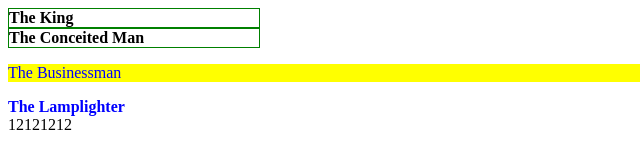
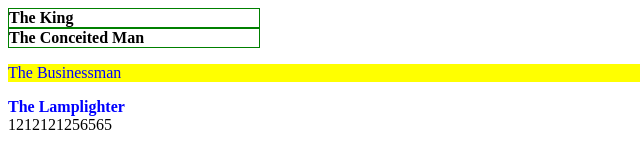
Before and after one commit to tenull/tenull2.github.io, a plain HTML site: page index.html in a window 1280 px wide. Shown: the full height of the page, 0-640 px from the left. Drawn offline with Linux system fonts and the light colour scheme.

Commit message:
Update index.html

```diff
--- a/index.html
+++ b/index.html
@@ -13,6 +13,6 @@
       </div>
       <p id="b550" class="asteroid big">The Businessman</p>
       <div id="b329" class="asteroid b329 big">The Lamplighter</div>
-      <div>12121212</div>
+      <div>1212121256565</div>
 </body>
 </html>
```
